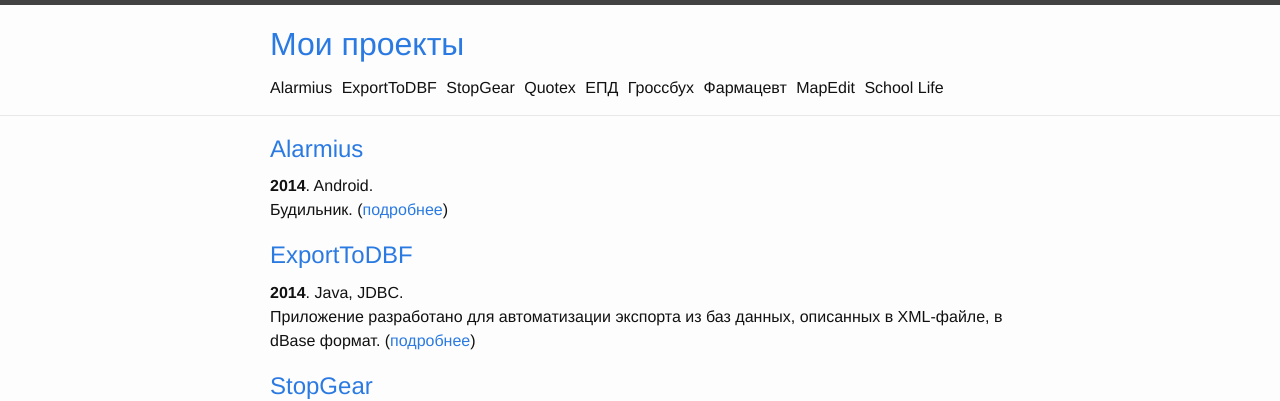
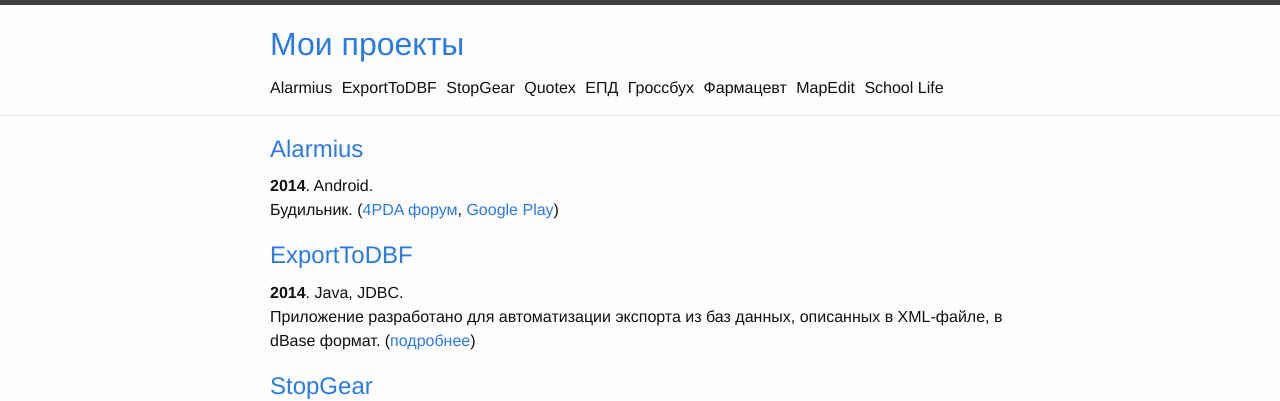
Before and after one commit to Sikambr/projects, a Jekyll site: the page built from index.html, in a window 1280 px wide. Shown: the top 401 px of the page. Built offline with Jekyll 4.4.1, drawn with Linux system fonts in a browser that asks for light colours.

Commit message:
publishing

```diff
--- a/index.html
+++ b/index.html
@@ -4,7 +4,7 @@ layout: default
 
 <h2><a href="http://4pda.ru/forum/index.php?showtopic=610308">Alarmius</a></h2>
   <p><b>2014</b>. Android.</p>
-  <p>Будильник. (<a href="http://4pda.ru/forum/index.php?showtopic=610308">подробнее</a>)</p>
+  <p>Будильник. (<a href="http://4pda.ru/forum/index.php?showtopic=610308">4PDA форум</a>, <a href="https://play.google.com/store/apps/details?id=com.gmail.sikambr.alarmius">Google Play</a>)</p>
 
 <h2><a href="{{ site.baseurl }}/exporttodbf">ExportToDBF</a></h2>
   <p><b>2014</b>. Java, JDBC.</p>
```
